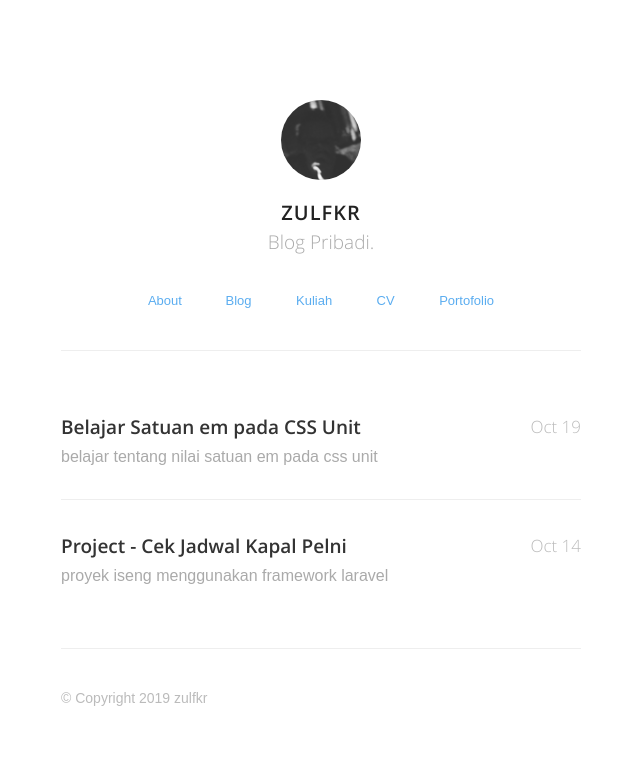
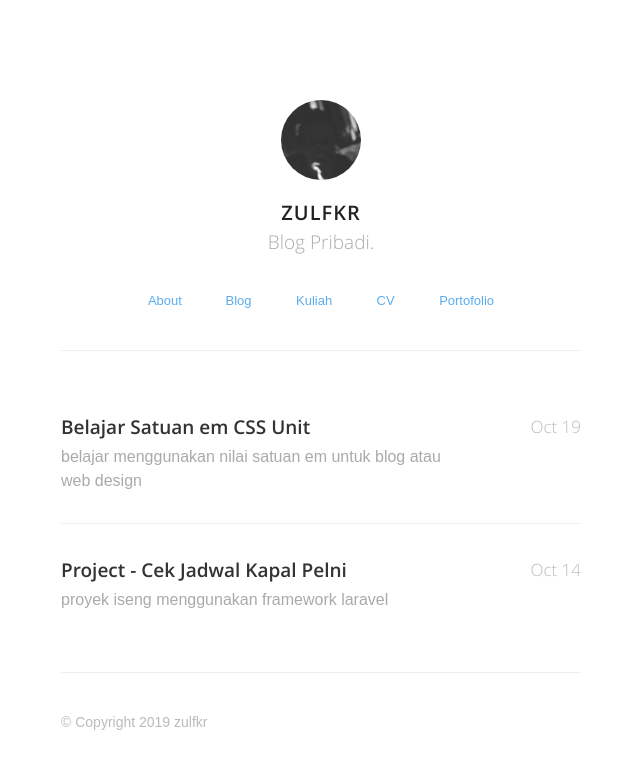
Before and after one commit to Zulfkr197/zulfkr197.github.io, a Jekyll site: the page built from index.html, in a window 1280 px wide. Shown: the top 769 px of the page, without its empty margins (319-959 px from the left). Built offline with Jekyll 4.4.1, drawn with Linux system fonts in a browser that asks for light colours; nearby versions of some CDN libraries; some web fonts are replaced; the list of posts is cut into pages by our own code.

Commit message:
Update 2019-10-19-belajar-nilai-satuan-em-css-unit.md

```diff
--- a/_posts/2019-10-19-belajar-nilai-satuan-em-css-unit.md
+++ b/_posts/2019-10-19-belajar-nilai-satuan-em-css-unit.md
@@ -1,7 +1,7 @@
 ---
-title         : "Belajar Satuan em pada CSS Unit"
+title         : "Belajar Satuan em CSS Unit"
 date          : 2019-10-19 01:10:00
-description   : belajar tentang nilai satuan em pada CSS Unit
+description   : belajar menggunakan nilai satuan em untuk blog atau web design
 ---
 
 sebagai developer web kita pasti sering melihat nilai em pada css.
```
